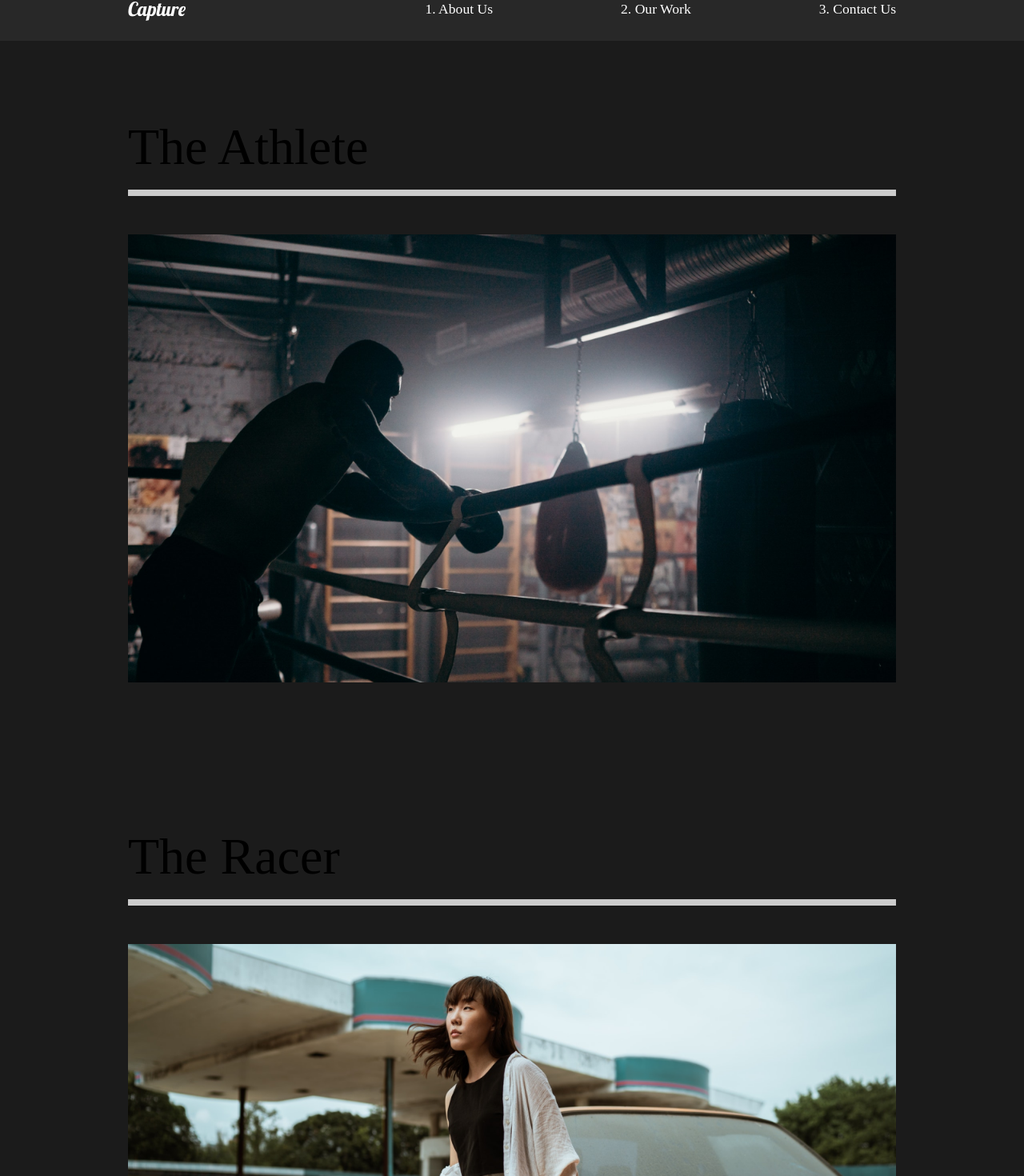
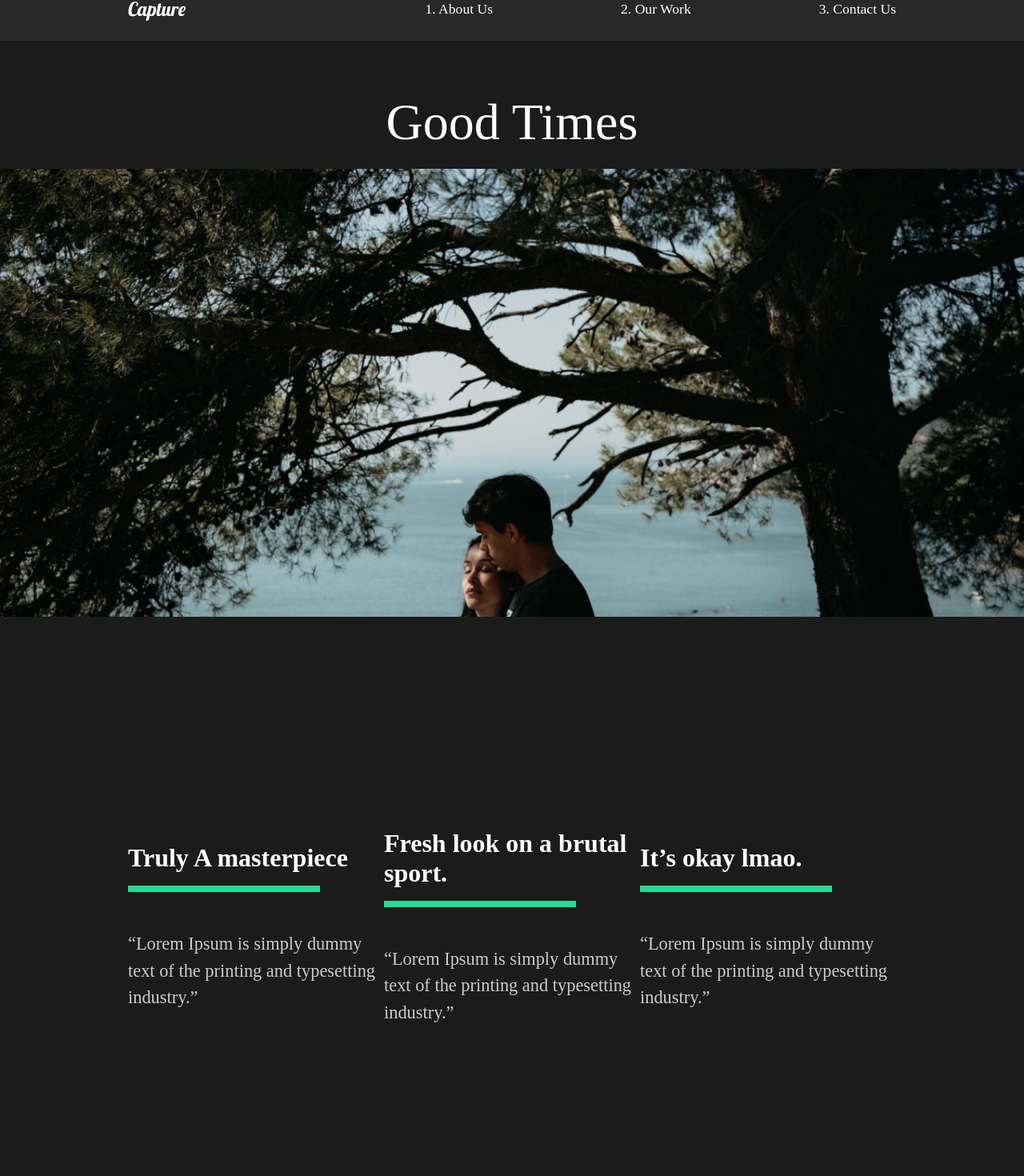
Before and after one commit to CliffordMorin/React-Portfolio, a React (Create React App) app: page /work/good-times in a window 1280 px wide. Shown: the part 29-1499 px from the top of the page at 80% size. Built offline with nearby package versions, Linux system fonts and the light colour scheme.

Commit message:
9. Movie details using state

```diff
--- a/src/App.js
+++ b/src/App.js
@@ -7,6 +7,7 @@
 import ContactUs from "./pages/ContactUs";
 import OurWork from "./pages/OurWork";
 import Nav from "./components/Nav";
+import MovieDetail from "./pages/MovieDetail";
 //Router
 import { Switch, Route } from "react-router-dom";
 
@@ -19,10 +20,13 @@
         <Route path="/" exact>
           <AboutUs />
         </Route>
-        <Route path="/work">
+        <Route path="/work" exact>
           <OurWork />
         </Route>
-        <Route path="/contact">
+        <Route path="/work/:id">
+          <MovieDetail />
+        </Route>
+        <Route path="/contact" exact>
           <ContactUs />
         </Route>
       </Switch>
--- /dev/null
+++ b/src/movieState.js
@@ -0,0 +1,81 @@
+//Import Images
+import athlete from "./img/athlete-small.png";
+import goodtimes from "./img/goodtimes-small.png";
+import theracer from "./img/theracer-small.png";
+import athlete2 from "./img/athlete2.png";
+import goodtimes2 from "./img/good-times2.jpg";
+import theracer2 from "./img/the-racer2.jpg";
+
+export const MovieState = () => {
+  return [
+    {
+      title: "The Athlete",
+      mainImg: athlete,
+      secondaryImg: athlete2,
+      url: "/work/the-athlete",
+      awards: [
+        {
+          title: "Truly A masterpiece",
+          description:
+            "“Lorem Ipsum is simply dummy text of the printing and typesetting industry.”",
+        },
+        {
+          title: "Fresh look on a brutal sport.",
+          description:
+            "“Lorem Ipsum is simply dummy text of the printing and typesetting industry.”",
+        },
+        {
+          title: "It’s okay lmao.",
+          description:
+            "“Lorem Ipsum is simply dummy text of the printing and typesetting industry.”",
+        },
+      ],
+    },
+    {
+      title: "Good Times",
+      mainImg: goodtimes,
+      url: "/work/good-times",
+      secondaryImg: goodtimes2,
+      awards: [
+        {
+          title: "Truly A masterpiece",
+          description:
+            "“Lorem Ipsum is simply dummy text of the printing and typesetting industry.”",
+        },
+        {
+          title: "Fresh look on a brutal sport.",
+          description:
+            "“Lorem Ipsum is simply dummy text of the printing and typesetting industry.”",
+        },
+        {
+          title: "It’s okay lmao.",
+          description:
+            "“Lorem Ipsum is simply dummy text of the printing and typesetting industry.”",
+        },
+      ],
+    },
+    {
+      title: "The Racer",
+      mainImg: theracer,
+      url: "/work/the-racer",
+      secondaryImg: theracer2,
+      awards: [
+        {
+          title: "Truly A masterpiece",
+          description:
+            "“Lorem Ipsum is simply dummy text of the printing and typesetting industry.”",
+        },
+        {
+          title: "Fresh look on a brutal sport.",
+          description:
+            "“Lorem Ipsum is simply dummy text of the printing and typesetting industry.”",
+        },
+        {
+          title: "It’s okay lmao.",
+          description:
+            "“Lorem Ipsum is simply dummy text of the printing and typesetting industry.”",
+        },
+      ],
+    },
+  ];
+};
--- /dev/null
+++ b/src/pages/MovieDetail.js
@@ -0,0 +1,106 @@
+import React, { useEffect, useState } from 'react';
+import styled from 'styled-components';
+import { useHistory } from 'react-router-dom';
+import { MovieState } from '../movieState';
+
+const MovieDetail = () => {
+    const history = useHistory();
+    const url = history.location.pathname;
+    const [movies, setMovies] = useState(MovieState);
+    const [movie, setMovie] = useState(null);
+
+    //useEffect
+    useEffect(() => {
+        const currentMovie = movies.filter((stateMovie) => stateMovie.url === url);
+        setMovie(currentMovie[0]);
+    }, [movies, url]);
+
+    return(
+        <>
+        {movie && (
+        <StyledDetails>
+        <StyledHeadline>
+            <h2>{movie.title}</h2>
+            <img src={movie.mainImg} alt={movie.title} />
+        </StyledHeadline>
+        <StyledAwards>
+            {movie.awards.map((award) => (
+                <Award
+                title={award.title}
+                description={award.description}
+                key={award.title}
+                />
+            ))}
+        </StyledAwards>
+        <ImageDisplay>
+            <img src={movie.secondaryImg} alt="movie" />
+        </ImageDisplay>
+    </StyledDetails>
+    )}
+    </>
+)};
+
+const StyledDetails = styled.div`
+    color: white;
+`;
+const StyledHeadline = styled.div`
+    min-height: 90vh;
+    padding-top: 20vh;
+    position: relative;
+    h2{
+        position: absolute;
+        top: 10%;
+        left: 50%;
+        transform: translate(-50%, -10%);
+    }
+    img{
+        width: 100%;
+        height: 70vh;
+        object-fit: cover;
+    }
+`;
+const StyledAwards = styled.div`
+    min-height: 80vh;
+    display: flex;
+    margin: 5rem 10rem;
+    align-items: center;
+    justify-content: space-around;
+    `;
+
+const StyledAward = styled.div`
+    font-size: 5rem;
+    h3{
+        font-size: 2rem;
+    }
+    .line{
+        width: 75%;
+        background: #23d997;
+        height: 0.5rem;
+        margin: 1rem 0rem;
+    }
+    p{
+        padding: 2rem 0rem;
+    }
+`;
+
+const ImageDisplay = styled.div`
+    min-height: 50vh;
+    img{
+        width: 100%;
+        height: 100vh;
+        object-fit: cover;
+    }
+`;
+//Award Component
+const Award = ({title, description}) => {
+    return (
+        <StyledAward>
+            <h3>{title}</h3>
+            <div className="line"></div>
+            <p>{description}</p>
+        </StyledAward>
+    );
+};
+
+
+export default MovieDetail
--- a/src/pages/OurWork.js
+++ b/src/pages/OurWork.js
@@ -12,22 +12,22 @@
                 <StyledMovie>
                     <h2>The Athlete</h2>
                     <div className="line"></div>
-                    <Link>
+                    <Link to="/work/the-athlete">
                     <img src={athlete} alt="athlete" />
                     </Link>
                 </StyledMovie>
                 <StyledMovie>
                     <h2>The Racer</h2>
                     <div className="line"></div>
-                    <Link>
+                    <Link to="/work/the-racer">
                     <img src={theracer} alt="theracer" />
                     </Link>
                 </StyledMovie>
                 <StyledMovie>
                     <h2>Good Times</h2>
                     <div className="line"></div>
-                    <Link>
-                    <img src={goodtimes} alt="good times" />
+                    <Link to="/work/good-times">
+                    <img src={goodtimes} alt="good-times" />
                     </Link>
                 </StyledMovie>
         </StyledWork>
```
